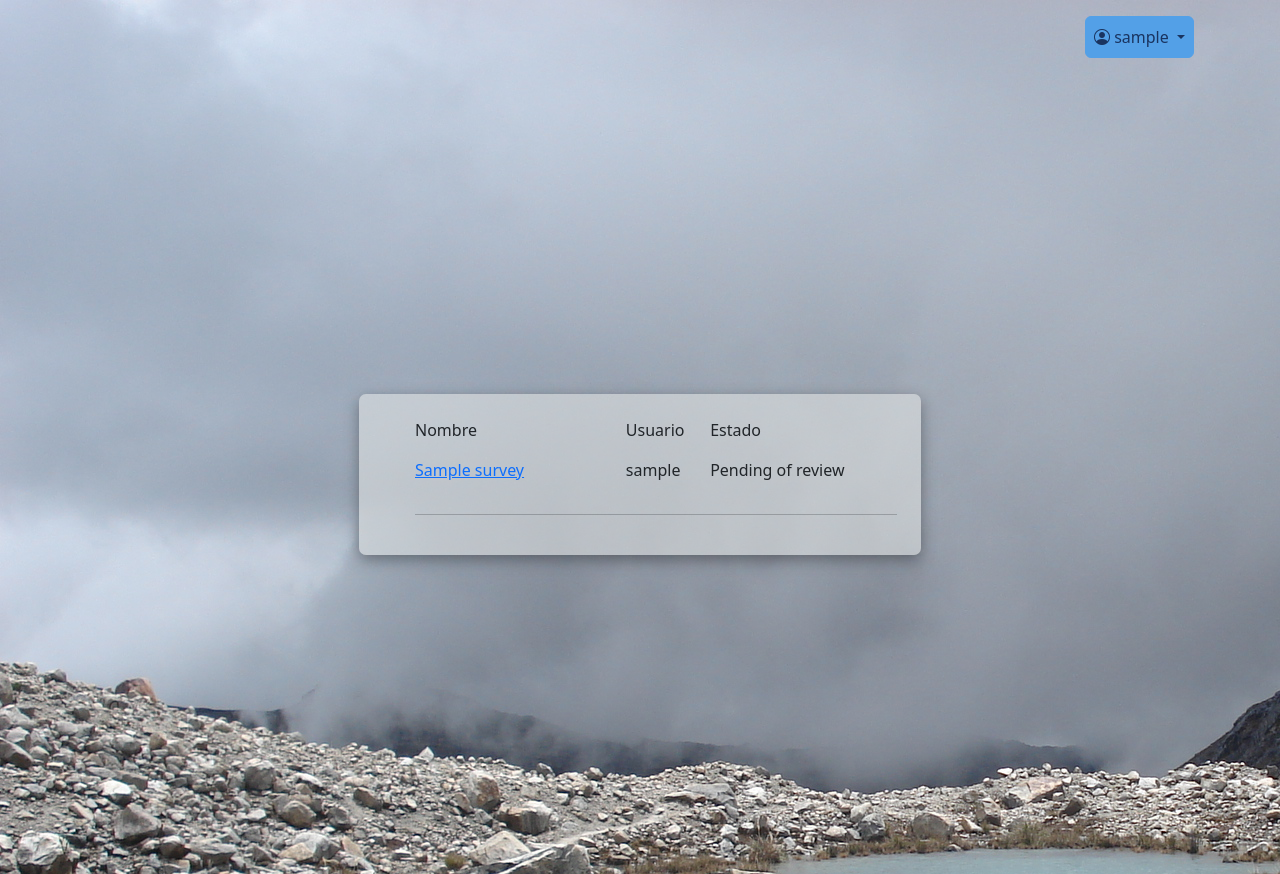
After one commit to MichaelVel/QApp, a Django app: page /surveys/list in a window 1280 px wide. The commit adds this page. Run offline with Django 4.2, Linux system fonts and the light colour scheme; a user stored in the database is signed in; tables that the repository leaves empty hold one stand-in row (values such as "Sample post"); some libraries are stand-ins or nearby versions.

Commit message:
list surveys views

```diff
--- a/quiz/templates/quiz/create-survey.html
+++ b/quiz/templates/quiz/create-survey.html
@@ -4,6 +4,7 @@
 {% block view_stylesheet %} {% static 'quiz/css/create.css' %} {% endblock %}
 
 {% block content %}
+{% include 'quiz/header.html' %}
 
 <main class="container min-vh-100">
     <div class="row justify-content-center align-items-center bg-transparent">
--- /dev/null
+++ b/quiz/templates/quiz/survey_list.html
@@ -0,0 +1,19 @@
+{% extends 'quiz/head.html' %}
+{% load static %}
+
+{% block view_stylesheet %} {% static 'quiz/css/index.css' %} {% endblock %}
+{% block content %}
+
+{% include 'quiz/header.html' %}
+<main class="container vh-100 bg-transparent ">
+    <div class="row h-100 align-items-center p-2">
+        <div class="container col-sm-11 col-lg-6 main-container py-4">
+            {% if user.is_superuser %}
+                {% include 'quiz/survey_list_suser.html' %}
+            {% else %}
+                {% include 'quiz/survey_list_user.html' %}
+            {% endif %}
+        </div>
+    </div>
+</main>
+{% endblock %}
--- /dev/null
+++ b/quiz/templates/quiz/survey_list_suser.html
@@ -0,0 +1,19 @@
+<div class="container">
+    <ul>
+        <li class="row">
+            <p class="col-5">Nombre</a>
+            <p class="col-2">Usuario</p>
+            <p class="col-4">Estado</p>
+        </li>
+    {% for object in object_list %}
+        <li class="row">
+            <a class="col-5">{{ object.name}}</a>
+            <p class="col-2">{{ object.user}}</p>
+            <p class="col-4">{{ object.get_status_display}}</p>
+        </li>
+        <hr/>
+        {% empty %}
+            <li>No objects yet.</li>
+    {% endfor %}
+        </ul>
+</div>
--- a/quiz/urls.py
+++ b/quiz/urls.py
@@ -6,7 +6,9 @@ from .views import (
         StartView,
         QuestionView,
         EndView,
-        ResultsView
+        ResultsView,
+        ListSurveysView,
+        SurveyDetailsView,
         )
 
 urlpatterns = [
@@ -16,4 +18,8 @@ urlpatterns = [
         path('quiz/finish', EndView.as_view(), name='end'),
         path('quiz/results', ResultsView.as_view(), name='results'),
         path('create-survey', CreateSurveyView.as_view(), name='create'),
+        path('surveys/list', ListSurveysView.as_view(), name='surveys'),
+        path('surveys/list/<str:topic>/<int:id>',
+            SurveyDetailsView.as_view(),
+            name='survey-detail'),
 ]
--- a/quiz/views.py
+++ b/quiz/views.py
@@ -5,8 +5,8 @@ from django.contrib.auth.mixins import LoginRequiredMixin
 from django.core.serializers import serialize, deserialize
 from django.core.exceptions import ObjectDoesNotExist
 from django.shortcuts import render, redirect
-from django.views import View
-from django.views.generic.base import ContextMixin, RedirectView, TemplateView
+from django.views.generic import DetailView, ListView, View, RedirectView, TemplateView
+from django.views.generic.base import ContextMixin
 
 from .forms import QuestionFormSet, SurveyForm
 from .models import Choice, GameSession, Question, Answer, Survey
@@ -94,8 +94,20 @@ class CreateSurveyView(TemplateView):
         form_data = self.process_request(request)
         form_data = Survey.from_form(form_data)
         form_data = Question.from_form(form_data)
-        form_data = Choice.from_form(form_data)
+        Choice.from_form(form_data)
+
         return redirect('index')
+
+class ListSurveysView(ListView):
+    model = Survey
+
+    def get_queryset(self, *args, **kwargs):
+        qs = super().get_queryset(*args,**kwargs)
+        logging.debug(dir(qs[0]))
+        return qs
+
+class SurveyDetailsView(DetailView):
+    pass
 
 class StartView(LoginRequiredMixin, RedirectView):
     """
```
Also changed, not shown: qApp/settings.py (+10 -1 lines), quiz/templates/quiz/survey_list_user.html (added, +17 -0 lines).
